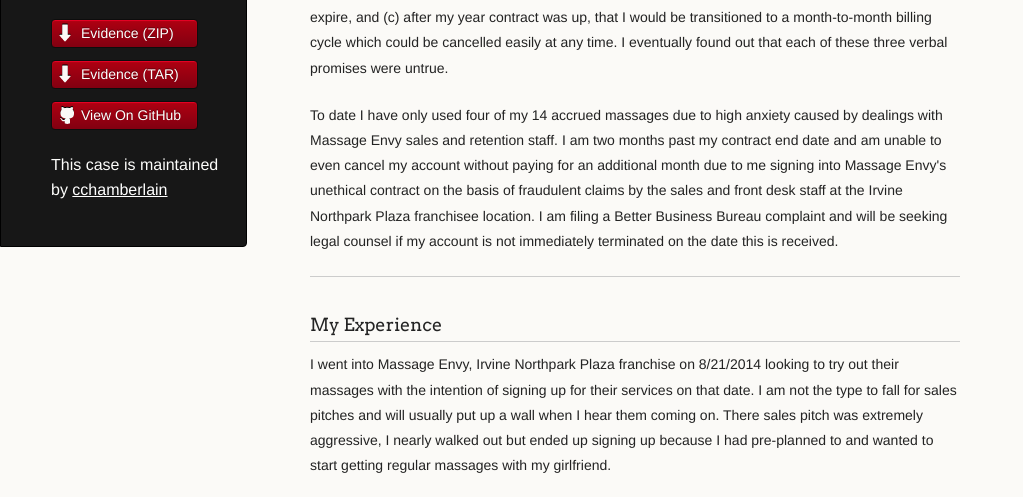
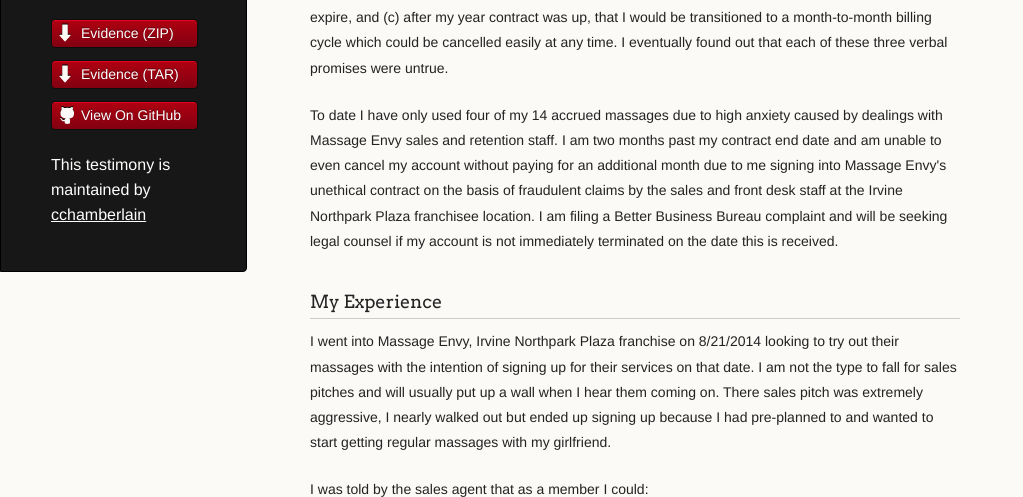
Before and after one commit to cchamberlain/massage-envy-case, a plain HTML site: page index.html in a window 1280 px wide. Shown: the part 247-744 px from the top of the page, without its empty margins (0-1023 px from the left). Drawn offline with Linux system fonts and the light colour scheme.

Commit message:
updated testimony statement and removed horizontal rule

```diff
--- a/index.html
+++ b/index.html
@@ -25,7 +25,7 @@
           <li><a class="buttons github" href="https://github.com/cchamberlain/massage-envy-case">View On GitHub</a></li>
         </ul>
 
-        <p class="header">This case is maintained by <a class="header name" href="https://github.com/cchamberlain">cchamberlain</a></p>
+        <p class="header">This testimony is maintained by <a class="header name" href="https://github.com/cchamberlain">cchamberlain</a></p>
 
 
       </header>
@@ -36,8 +36,6 @@
 <p>Massage Envy Franchising, LLC and it's <a href="http://www.massageenvy.com/clinics/CA/Irvine-Northpark-Plaza-.aspx">Irvine Northpark Plaza</a> and <a href="http://www.massageenvy.com/clinics/CA/Manhattan-Beach.aspx">Manhattan Beach</a> franchisees use aggressive, deceptive and unethical sales and retention practices. After binding myself to a year contract with Massage Envy on 8/21/2014, I found that I was directly lied to by the sales agent during contract discussions.  Specifically I was told that (a) I would have the ability to transfer unlimited unused massages from my account to a guest with a surcharge but no other limitations, (b) any massages accrued over the course of my contract could be used post-cancellation of my contract and would not expire, and (c) after my year contract was up, that I would be transitioned to a month-to-month billing cycle which could be cancelled easily at any time. I eventually found out that each of these three verbal promises were untrue.</p>
 
 <p>To date I have only used four of my 14 accrued massages due to high anxiety caused by dealings with Massage Envy sales and retention staff. I am two months past my contract end date and am unable to even cancel my account without paying for an additional month due to me signing into Massage Envy's unethical contract on the basis of fraudulent claims by the sales and front desk staff at the Irvine Northpark Plaza franchisee location. I am filing a Better Business Bureau complaint and will be seeking legal counsel if my account is not immediately terminated on the date this is received.</p>
-
-<hr>
 
 <h3>
 <a id="my-experience" class="anchor" href="#my-experience" aria-hidden="true"><span class="octicon octicon-link"></span></a>My Experience</h3>
```
